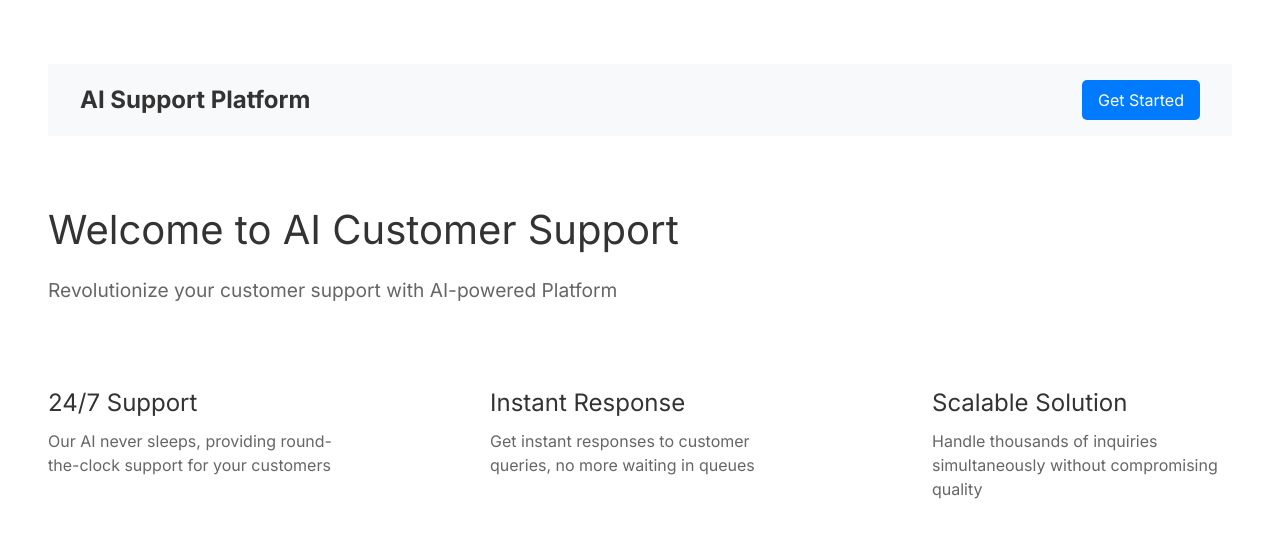
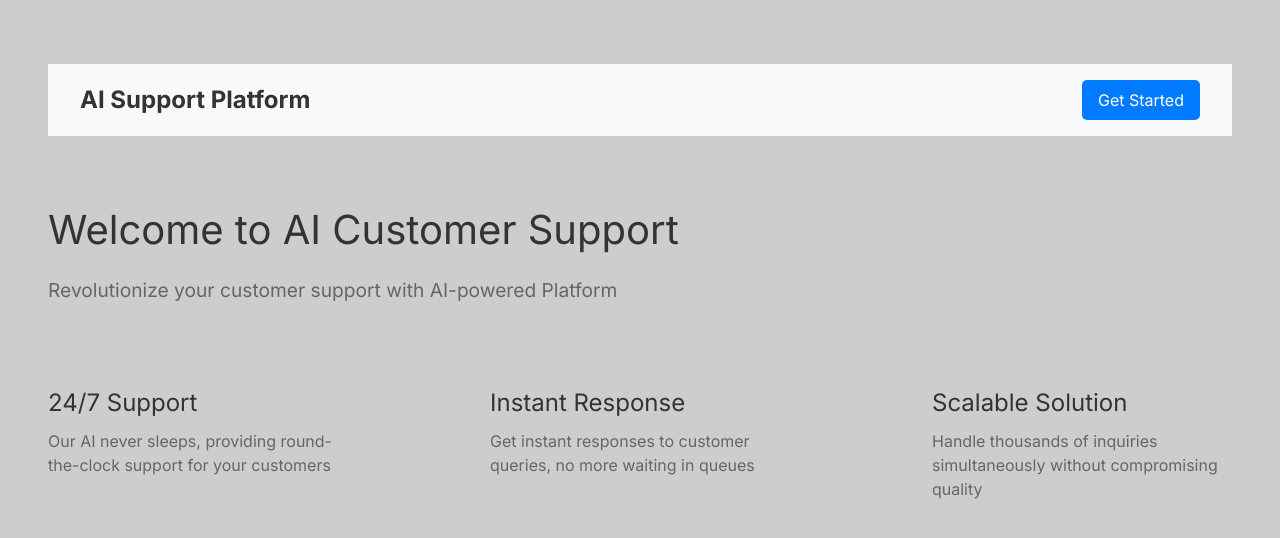
Before and after one commit to TracyK10/bot-assist-ai, a Next.js app: page / in a window 1280 px wide. Shown: the top 538 px of the page. Built offline with nearby package versions, Linux system fonts and the light colour scheme.

Commit message:
new commit

```diff
--- a/styles/chatinterface.module.css
+++ b/styles/chatinterface.module.css
@@ -2,6 +2,7 @@
     display: flex;
     height: 100vh;
     justify-content: flex-start;
+    background: rgba(200, 200, 200, 0.9);
 }
 
 .chatContainer {
--- a/styles/globals.css
+++ b/styles/globals.css
@@ -4,7 +4,7 @@
 
 :root {
     --primary-gradient: linear-gradient(135deg, #667eea 0%, #764ba2 100%);
-    --card-background: rgba(255, 255, 255, 0.7);
+    --card-background: rgba(200, 200, 200, 0.9);
     --button-gradient: linear-gradient(45deg, #fe6b8b 30%, #ff8e53 90%);
     --text-primary: #333;
     --text-secondary: #3f51b5;
@@ -16,6 +16,7 @@ body {
     margin: 0;
     padding: 0;
     box-sizing: border-box;
+    background: rgba(200, 200, 200, 0.9);
 }
 
 @layer utilities {
```
